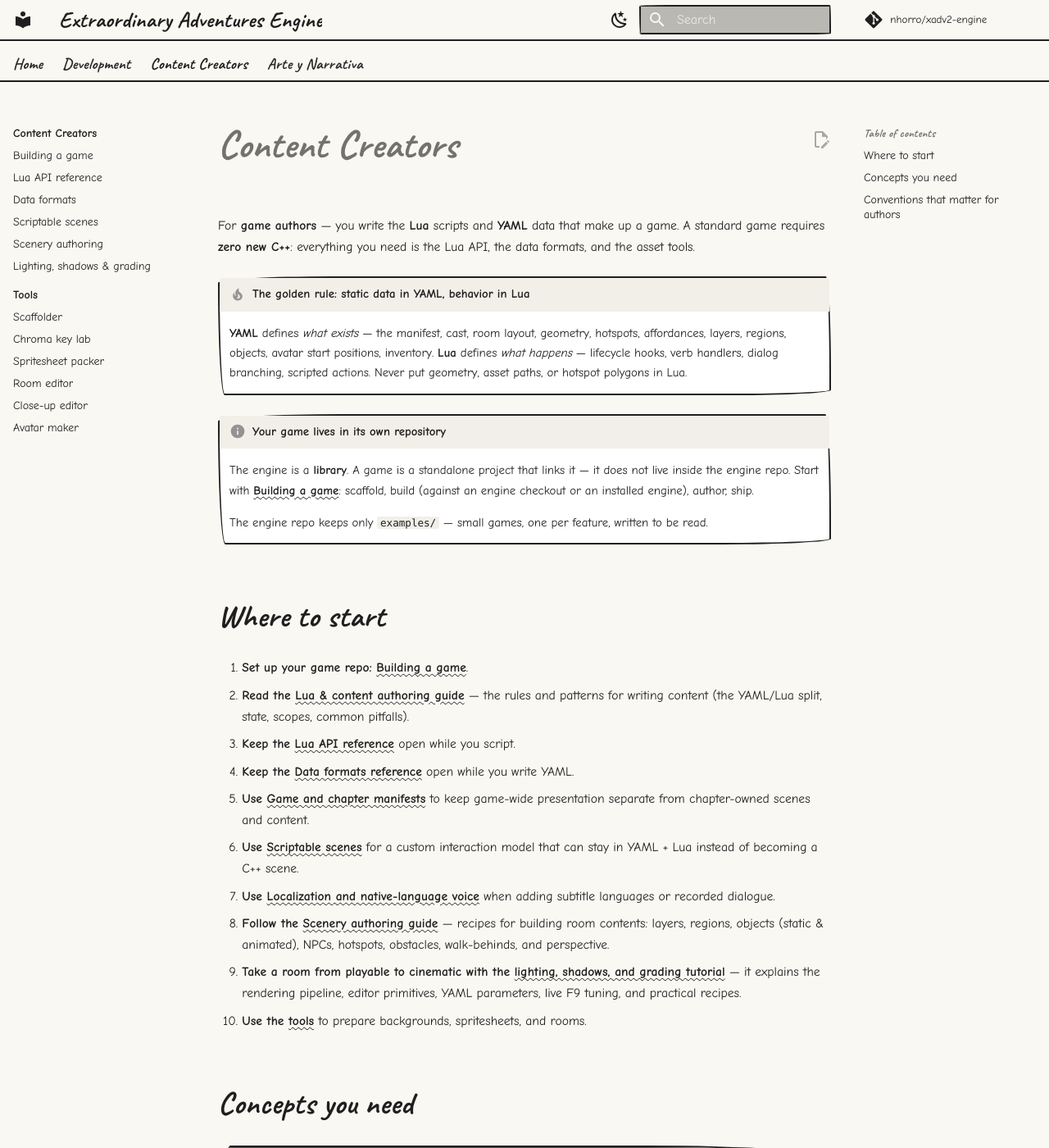
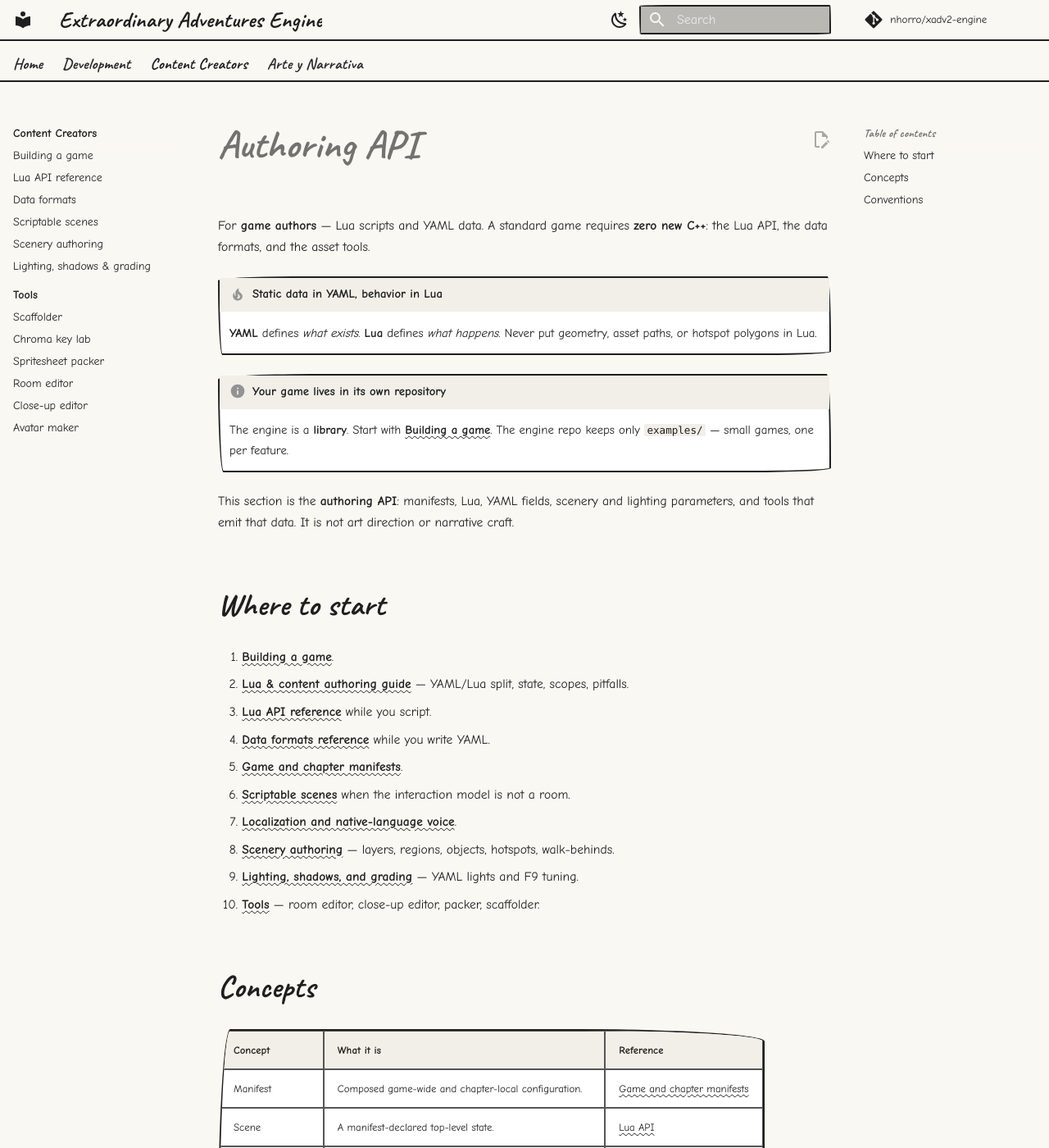
Before and after one commit to nhorro/xadv2-engine, an MkDocs documentation site: the page built from docs/authoring/index.md, in a window 1280 px wide and 1400 px high. Shown: the whole window at 82% size. Built offline with MkDocs 1.6.1 and Material for MkDocs 9.7.7, drawn with Linux system fonts in a browser that asks for light colours; comment, search, counter and statistics services are not loaded; some of the changed text lies outside the part shown.

```diff
--- a/docs/authoring/index.md
+++ b/docs/authoring/index.md
@@ -1,75 +1,52 @@
-# Content Creators
+# Authoring API
 
-For **game authors** — you write the **Lua** scripts and **YAML** data that make
-up a game. A standard game requires **zero new C++**: everything you need is the
-Lua API, the data formats, and the asset tools.
+For **game authors** — Lua scripts and YAML data. A standard game requires
+**zero new C++**: the Lua API, the data formats, and the asset tools.
 
-!!! tip "The golden rule: static data in YAML, behavior in Lua"
-    **YAML** defines *what exists* — the manifest, cast, room layout, geometry,
-    hotspots, affordances, layers, regions, objects, avatar start positions,
-    inventory. **Lua** defines *what happens* — lifecycle hooks, verb handlers,
-    dialog branching, scripted actions. Never put geometry, asset paths, or
-    hotspot polygons in Lua.
+!!! tip "Static data in YAML, behavior in Lua"
+    **YAML** defines *what exists*. **Lua** defines *what happens*. Never put
+    geometry, asset paths, or hotspot polygons in Lua.
 
 !!! info "Your game lives in its own repository"
-    The engine is a **library**. A game is a standalone project that links it —
-    it does not live inside the engine repo. Start with
-    **[Building a game](./building-a-game.md)**: scaffold, build (against an engine
-    checkout or an installed engine), author, ship.
+    The engine is a **library**. Start with
+    **[Building a game](./building-a-game.md)**.
+    The engine repo keeps only `examples/` — small games, one per feature.
 
-    The engine repo keeps only `examples/` — small games, one per feature,
-    written to be read.
+This section is the **authoring API**: manifests, Lua, YAML fields, scenery
+and lighting parameters, and tools that emit that data. It is not art direction
+or narrative craft.
 
 ## Where to start
 
-0. **Set up your game repo: [Building a game](./building-a-game.md)**.
-1. **Read the [Lua & content authoring guide](../development/coding-guide/lua-game.md)** —
-   the rules and patterns for writing content (the YAML/Lua split, state, scopes,
-   common pitfalls).
-2. **Keep the [Lua API reference](lua-api.md)** open while you script.
-3. **Keep the [Data formats reference](data-formats.md)** open while you write YAML.
-4. **Use [Game and chapter manifests](chapter-manifests.md)** to keep game-wide
-   presentation separate from chapter-owned scenes and content.
-5. **Use [Scriptable scenes](script-scenes.md)** for a custom interaction model
-   that can stay in YAML + Lua instead of becoming a C++ scene.
-6. **Use [Localization and native-language voice](localization.md)** when adding
-   subtitle languages or recorded dialogue.
-7. **Follow the [Scenery authoring guide](scenery.md)** — recipes for building room
-   contents: layers, regions, objects (static & animated), NPCs, hotspots,
-   obstacles, walk-behinds, and perspective.
-8. **Take a room from playable to cinematic with the
-   [lighting, shadows, and grading tutorial](room-lighting-tutorial.md)** — it
-   explains the rendering pipeline, editor primitives, YAML parameters, live F9
-   tuning, and practical recipes.
-9. **Use the [tools](tools/index.md)** to prepare backgrounds, spritesheets, and
-   rooms.
+0. **[Building a game](./building-a-game.md)**.
+1. **[Lua & content authoring guide](../development/coding-guide/lua-game.md)** —
+   YAML/Lua split, state, scopes, pitfalls.
+2. **[Lua API reference](lua-api.md)** while you script.
+3. **[Data formats reference](data-formats.md)** while you write YAML.
+4. **[Game and chapter manifests](chapter-manifests.md)**.
+5. **[Scriptable scenes](script-scenes.md)** when the interaction model is not a room.
+6. **[Localization and native-language voice](localization.md)**.
+7. **[Scenery authoring](scenery.md)** — layers, regions, objects, hotspots, walk-behinds.
+8. **[Lighting, shadows, and grading](room-lighting-tutorial.md)** — YAML lights and F9 tuning.
+9. **[Tools](tools/index.md)** — room editor, close-up editor, packer, scaffolder.
 
-## Concepts you need
+## Concepts
 
 | Concept | What it is | Reference |
 |---------|-----------|-----------|
 | Manifest | Composed game-wide and chapter-local configuration. | [Game and chapter manifests](chapter-manifests.md) |
-| Scene | A manifest-declared top-level state (title, cutscene, room view, settings). | [Lua API](lua-api.md) |
-| ScriptScene | A generic YAML entity registry plus Lua input/update logic. | [Scriptable scenes](script-scenes.md) |
-| Room | A place inside the room view, loaded by id from `rooms/<id>.{yaml,lua}`. | [Data formats](data-formats.md) |
-| Cast & avatars | Characters; the player and NPCs that move and speak. | [Lua API](lua-api.md) |
-| Hotspots & verbs | Interactive regions and the actions (verbs) that apply to them. | [Lua API](lua-api.md) |
+| Scene | A manifest-declared top-level state. | [Lua API](lua-api.md) |
+| ScriptScene | YAML entity registry plus Lua input/update. | [Scriptable scenes](script-scenes.md) |
+| Room | A place inside the room view, `rooms/<id>.{yaml,lua}`. | [Data formats](data-formats.md) |
+| Cast & avatars | Characters that move and speak. | [Lua API](lua-api.md) |
+| Hotspots & verbs | Interactive regions and actions. | [Lua API](lua-api.md) |
 | Dialog | Branching conversation trees. | [Lua API](lua-api.md) |
 | Inventory | Items the player carries and combines. | [Lua API](lua-api.md) |
-| State | Persistent facts saved across sessions (`set_state`, room/region stores). | [Lua API](lua-api.md) |
+| State | Persistent facts (`set_state`, room/region stores). | [Lua API](lua-api.md) |
 
-## Conventions that matter for authors
+## Conventions
 
-- **`id` vs `name`.** Ids are ASCII, stable, script-friendly. `name`s are display
-  text and may contain spaces, accents, and localized strings. Keep them separate.
-- **Logical resource paths only.** In composed manifests, use `./` relative to the
-  declaring YAML or `/` relative to `resources.src`. Never hardcode host paths.
-- **No hardcoded user-facing engine strings.** Engine UI text is looked up by key
-  in the manifest `strings` resource. Source-language *content* strings stay
-  inline; additional languages use [translation catalogs](localization.md).
-- **State values are scalars** (bool / number / string) for the MVP — no tables.
-
-!!! note
-    This section is a skeleton. The pages below currently frame and link the
-    canonical references in the [design docs](../development/design/00-index.md); they
-    will grow into standalone, task-oriented author guides over time.
+- **`id` vs `name`.** Ids are ASCII and script-friendly. `name`s are display text.
+- **Logical resource paths only.** `./` relative to the declaring YAML or `/` relative to `resources.src`.
+- **No hardcoded engine UI strings.** Engine chrome uses the `strings` resource. Content strings stay inline; extra languages use [translation catalogs](localization.md).
+- **State values are scalars** (bool / number / string).
```
Also changed, not shown: README.md (+20 -12 lines), docs/development/tour/01-core-abstractions.md (added, +191 -0 lines).
